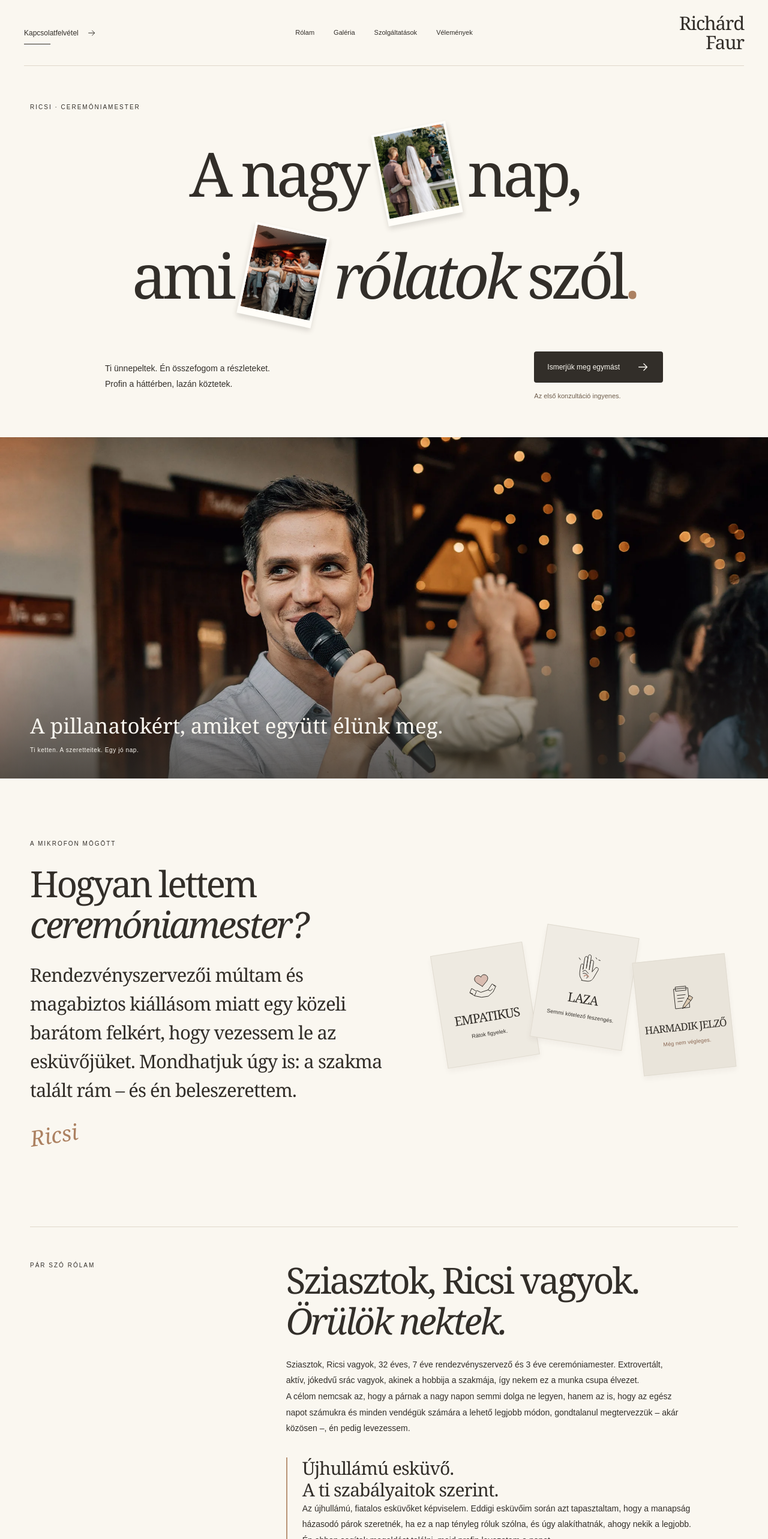
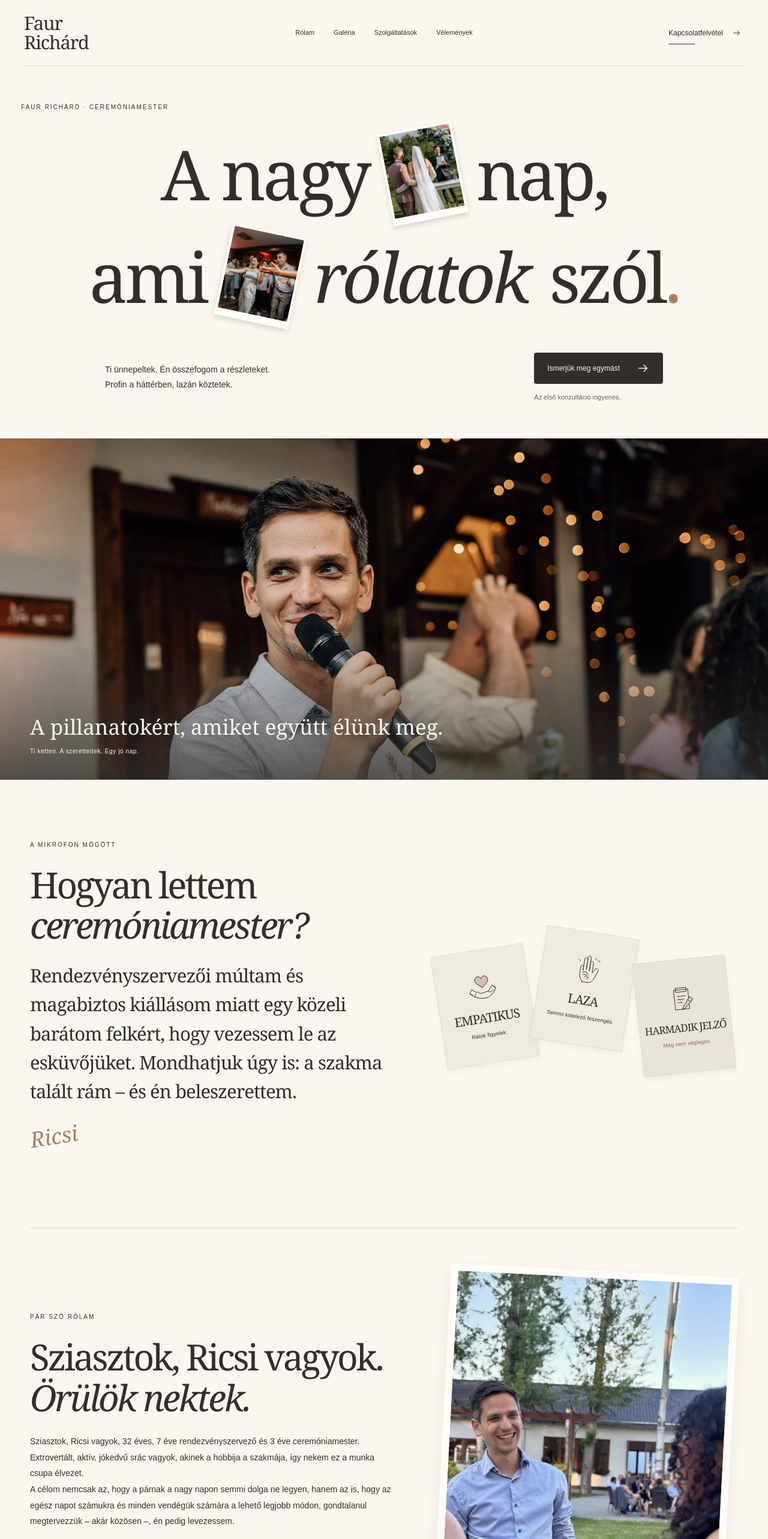
Before and after one commit to LillaDobo/ceremoniamester, a Next.js app: page / in a window 1280 px wide. Shown: the top 2566 px of the page at 60% size. Built offline with nearby package versions, Linux system fonts and the light colour scheme.

Commit message:
Refine Faur Richárd branding, page sequence and illustrated service icons

```diff
--- a/app/globals.css
+++ b/app/globals.css
@@ -315,3 +315,37 @@ h2 { font-size:clamp(35px,4.7vw,62px); letter-spacing:-.055em; line-height:1.13;
 .header-contact { grid-column:1; grid-row:1; justify-self:start; }
 .menu-toggle { grid-column:2; grid-row:1; }
 .desktop-nav { grid-column:2; grid-row:1; }
+
+/* Faur Richárd branding and the revised narrative sequence. */
+.header-brand { grid-column:1; justify-self:start; align-items:flex-start; }
+.header-contact { grid-column:2; justify-self:end; }
+.menu-toggle { grid-column:3; }
+.hero-title { font-size:clamp(40px,9vw,126px); letter-spacing:-.045em; }
+.hero .title-line { gap:.2em; }
+.about-mini { grid-template-columns:1fr; gap:38px; padding-block:50px 75px; align-items:center; }
+.about-copy { min-width:0; }
+.about-polaroid { margin:0 auto; padding:12px 12px 0; background:#fffcf6; width:min(380px,calc(100% - 20px)); box-shadow:0 10px 25px #322e2914; transform:rotate(3deg); }
+.about-photo { position:relative; aspect-ratio:3/4; overflow:hidden; }
+.about-polaroid figcaption { font-family:Georgia,serif; font-size:19px; font-style:italic; padding:19px 8px; text-align:center; }
+.service-icon { width:56px; }
+.reviews-section { padding-top:75px; }
+.footer-brand { font-size:clamp(28px,3.2vw,44px); letter-spacing:-.045em; }
+.footer-links { display:flex; flex-direction:row; align-items:center; gap:20px; white-space:nowrap; }
+.footer-main { grid-template-columns:1fr; }
+@media(min-width:768px) {
+  .header-contact { grid-column:3; }
+  .desktop-nav { grid-column:2; }
+  .hero.section-shell { width:min(1320px,calc(100% - 70px)); }
+  .hero .title-close { margin-left:.1em; }
+  .about-mini { grid-template-columns:1.2fr 1fr; gap:55px; padding-block:70px 100px; }
+  .about-polaroid { width:calc(100% - 30px); margin-inline:auto; }
+  .reviews-section { padding-top:100px; }
+  .footer-main { grid-template-columns:1.1fr 1.25fr 1.15fr; gap:30px; }
+}
+@media(min-width:768px) and (max-width:1000px) {
+  .hero-title { font-size:8.9vw; }
+  .about-mini { gap:35px; }
+  .about-mini h2 { font-size:37px; }
+  .footer-main { grid-template-columns:1fr 1fr; }
+  .footer-details { grid-column:1 / -1; align-items:flex-start; text-align:left; }
+}
--- a/app/kapcsolat/page.tsx
+++ b/app/kapcsolat/page.tsx
@@ -5,7 +5,7 @@ import { Footer } from "@/components/footer";
 import { Arrow, Motif } from "@/components/icons";
 import { site } from "@/lib/site";
 
-export const metadata: Metadata = { title: "Kapcsolatfelvétel | Ricsi ceremóniamester", description: "Az első konzultáció ingyenes. Meséljetek az esküvő időpontjáról, a helyszínről és az elképzeléseitekről, és ismerjük meg egymást!" };
+export const metadata: Metadata = { title: "Kapcsolatfelvétel | Faur Richárd", description: "Az első konzultáció ingyenes. Meséljetek az esküvő időpontjáról, a helyszínről és az elképzeléseitekről, és ismerjük meg egymást!" };
 const firstMessage = "Szia Ricsi!\n\nA nevünk: \nAz esküvő tervezett időpontja: \nA helyszín / település: \nA vendégek várható száma: \nIlyen esküvőt képzelünk el: \nAmiben segítséget szeretnénk: \nEzen az elérhetőségen tudsz válaszolni: \n\nSzeretnénk egyeztetni az ingyenes első konzultációról.\n";
 
 export default function ContactPage() {
--- a/app/layout.tsx
+++ b/app/layout.tsx
@@ -2,8 +2,8 @@ import type { Metadata } from "next";
 import "./globals.css";
 
 export const metadata: Metadata = {
-  title: "Ricsi • Ceremóniamester | A ti napotok, a ti történetetek",
-  description: "Személyes, felszabadult esküvő, átgondolt szervezéssel. Ismerjétek meg Ricsit, és tervezzük meg együtt a nagy napot!",
+  title: "Faur Richárd",
+  description: "Személyes, felszabadult esküvő, átgondolt szervezéssel. Ismerjétek meg Faur Richárdot, és tervezzük meg együtt a nagy napot!",
 };
 
 export default function RootLayout({ children }: Readonly<{ children: React.ReactNode }>) {
--- a/app/page.tsx
+++ b/app/page.tsx
@@ -8,14 +8,14 @@ import { Reviews } from "@/components/reviews";
 import { Polaroid } from "@/components/polaroid";
 import { Services } from "@/components/services";
 import { ValueCards } from "@/components/value-cards";
-import { heroPhoto, titlePhotos, site } from "@/lib/site";
+import { heroPhoto, titlePhotos, galleryPhotos, site } from "@/lib/site";
 
 export default function Home() {
   return <>
     <a href="#tartalom" className="skip-link">Ugrás a tartalomra</a><Header />
     <main id="tartalom">
       <section className="hero section-shell">
-        <p className="eyebrow">Ricsi · Ceremóniamester</p>
+        <p className="eyebrow">Faur Richárd · Ceremóniamester</p>
         <h1 className="hero-title" aria-label="A nagy nap, ami rólatok szól."><span className="title-line"><span>A nagy</span><Polaroid photo={titlePhotos[0]} className="polaroid-one" /><span>nap,</span></span><span className="title-line title-line-second"><span>ami</span><Polaroid photo={titlePhotos[1]} className="polaroid-two" /><span className="italic">rólatok</span><span className="title-close">szól<span className="title-dot">.</span></span></span></h1>
         <div className="hero-bottom"><p>Ti ünnepeltek. Én összefogom a részleteket.<br />Profin a háttérben, lazán köztetek.</p><div className="hero-cta"><Link className="button button-dark" href="/kapcsolat/">Ismerjük meg egymást <Arrow /></Link><span className="consultation-note">Az első konzultáció ingyenes.</span></div></div>
         <span className="hero-spark"><Motif kind="spark" /></span>
@@ -24,17 +24,21 @@ export default function Home() {
 
       <section id="rolam" className="story-section section-shell section-space"><div className="story-copy"><p className="eyebrow">A mikrofon mögött</p><h2>Hogyan lettem<br /><span className="italic">ceremóniamester?</span></h2><p className="large-copy">{site.story}</p><span className="signature">Ricsi</span></div><ValueCards /></section>
 
-      <section className="about-mini section-shell"><p className="eyebrow">Pár szó rólam</p><div><h2>Sziasztok, Ricsi vagyok.<br /><span className="italic">Örülök nektek.</span></h2><p>{site.introduction}</p><p>{site.goal}</p><div className="difference-copy"><h3>Újhullámú esküvő.<br />A ti szabályaitok szerint.</h3><p>{site.difference}</p></div></div></section>
+      <section className="about-mini section-shell"><div className="about-copy"><p className="eyebrow">Pár szó rólam</p><h2>Sziasztok, Ricsi vagyok.<br /><span className="italic">Örülök nektek.</span></h2><p>{site.introduction}</p><p>{site.goal}</p><div className="difference-copy"><h3>Újhullámú esküvő.<br />A ti szabályaitok szerint.</h3><p>{site.difference}</p></div></div><figure className="about-polaroid"><div className="about-photo"><PhotoContent photo={galleryPhotos[8]} /></div><figcaption>Lazán, köztetek.</figcaption></figure></section>
+
+      <section className="quote-section"><div className="section-shell"><Motif kind="glass" /><p className="eyebrow">Ami a felszabadultság mögött van</p><p className="quote">„Egy sikeres esküvő titka<br /><span className="italic">a profi háttérmunka.”</span></p></div></section>
 
       <section id="galeria" className="gallery-section section-shell section-space"><div className="section-heading"><div><p className="eyebrow">Pillanatok, amik megmaradnak</p><h2>Ilyen, amikor<br /><span className="italic">együtt ünneplünk.</span></h2></div><p>Nagy nevetések. Apró gesztusok.<br />És minden, ami kettő között történik.</p></div><Gallery /></section>
 
-      <section className="quote-section"><div className="section-shell"><Motif kind="glass" /><p className="eyebrow">Ami a felszabadultság mögött van</p><p className="quote">„Egy sikeres esküvő titka<br /><span className="italic">a profi háttérmunka.”</span></p></div></section>
+
 
       <section id="szolgaltatasok" className="services section-shell section-space"><div className="section-heading"><div><p className="eyebrow">Amiben számíthattok rám</p><h2>A háttér biztos.<br /><span className="italic">A pillanat a tiétek.</span></h2></div><p>Nyissátok ki, ami érdekel.<br />A részleteket hozzátok igazítjuk.</p></div><Services /></section>
 
+      <section className="contact-section"><div className="section-shell"><p className="eyebrow">Kezdjük egy beszélgetéssel</p><h2>Nézzük meg,<br /><span className="italic">mire van szükségetek.</span></h2><p>Meséljetek az időpontról, a helyszínről és arról,<br className="desktop-break" /> hogyan képzelitek el az esküvőtöket.</p><Link className="button button-dark" href="/kapcsolat/">Kapcsolatfelvétel <Arrow /></Link><span className="consultation-note">Az első konzultáció ingyenes.</span><Motif kind="spark" className="contact-spark" /></div></section>
+
       <section id="referenciak" className="reviews-section section-shell section-space"><p className="eyebrow">Akikkel együtt ünnepeltem</p><h2>Így élték meg<br /><span className="italic">a párok.</span></h2><Reviews /></section>
 
-      <section className="contact-section"><div className="section-shell"><p className="eyebrow">Kezdjük egy beszélgetéssel</p><h2>Nézzük meg,<br /><span className="italic">mire van szükségetek.</span></h2><p>Meséljetek az időpontról, a helyszínről és arról,<br className="desktop-break" /> hogyan képzelitek el az esküvőtöket.</p><Link className="button button-dark" href="/kapcsolat/">Kapcsolatfelvétel <Arrow /></Link><span className="consultation-note">Az első konzultáció ingyenes.</span><Motif kind="spark" className="contact-spark" /></div></section>
+
     </main><Footer />
   </>;
 }
--- a/components/footer.tsx
+++ b/components/footer.tsx
@@ -5,10 +5,10 @@ import { site } from "@/lib/site";
 export function Footer() {
   return <footer className="site-footer section-shell">
     <div className="footer-main">
-      <Link href="/" className="footer-brand">Ricsi</Link>
-      <div className="footer-contact"><p>Egy jó beszélgetéssel kezdődik.</p><Link href="/kapcsolat/" className="contact-link footer-contact-link"><span>Kapcsolatfelvétel</span><span className="contact-arrow"><Arrow /></span></Link></div>
-      <div className="footer-details">{site.email && <a href={`mailto:${site.email}`}>{site.email}</a>}{site.phone && <a href={`tel:${site.phone.replace(/\s/g, "")}`}>{site.phone}</a>}<Link href="/#galeria">Közös pillanatok</Link><Link href="/#szolgaltatasok">Szolgáltatások</Link></div>
+      <Link href="/" className="footer-brand">Faur Richárd</Link>
+      <div className="footer-contact"><p>Egy jó beszélgetéssel kezdődik.</p><Link href="/kapcsolat/" className="contact-link footer-contact-link"><span>Beszélgessünk</span><span className="contact-arrow"><Arrow /></span></Link></div>
+      <div className="footer-details">{site.email && <a href={`mailto:${site.email}`}>{site.email}</a>}{site.phone && <a href={`tel:${site.phone.replace(/\s/g, "")}`}>{site.phone}</a>}<nav className="footer-links" aria-label="Lábléc navigáció"><Link href="/#galeria">Közös pillanatok</Link><Link href="/#szolgaltatasok">Szolgáltatások</Link></nav></div>
     </div>
-    <div className="footer-bottom"><small>{new Date().getFullYear()} · Ricsi</small><small>Weboldalt készítette: {site.creator}</small></div>
+    <div className="footer-bottom"><small>© {new Date().getFullYear()} Faur Richárd</small></div>
   </footer>;
 }
--- a/components/header.tsx
+++ b/components/header.tsx
@@ -9,7 +9,7 @@
 export function Header() {
   const [open, setOpen] = useState(false);
   return <header className="site-header" onKeyDown={(event) => { if (event.key === "Escape" && open) { setOpen(false); event.currentTarget.querySelector<HTMLButtonElement>(".menu-toggle")?.focus(); } }}>
-    <Link href="/" className="header-brand" aria-label="Richárd Faur – kezdőlap" onClick={() => setOpen(false)}><span>Richárd</span><span>Faur</span></Link>
+    <Link href="/" className="header-brand" aria-label="Faur Richárd – kezdőlap" onClick={() => setOpen(false)}><span>Faur</span><span>Richárd</span></Link>
     <nav className="desktop-nav" aria-label="Fő navigáció">{links.map(([label, href]) => <Link key={href} href={href}>{label}</Link>)}</nav>
     <Link className="header-contact contact-link" href="/kapcsolat/" onClick={() => setOpen(false)}><span>Kapcsolatfelvétel</span><span className="contact-arrow"><Arrow /></span></Link>
     <button className="menu-toggle" aria-expanded={open} aria-controls="mobile-nav" aria-label={open ? "Menü bezárása" : "Menü megnyitása"} onClick={() => setOpen(!open)}><span>{open ? "Bezár" : "Menü"}</span><span aria-hidden="true">{open ? "×" : "+"}</span></button>
--- a/lib/site.ts
+++ b/lib/site.ts
@@ -1,6 +1,5 @@
 export const site = {
   name: "Ricsi",
-  creator: "Dobó Heléna Lilla", // Matches the existing repository LICENSE.
   email: "",
   phone: "",
   basePrice: 225000,
```
Also changed, not shown: components/services.tsx (+8 -7 lines), 1 other file (tests, documents, lock files or other folders).
